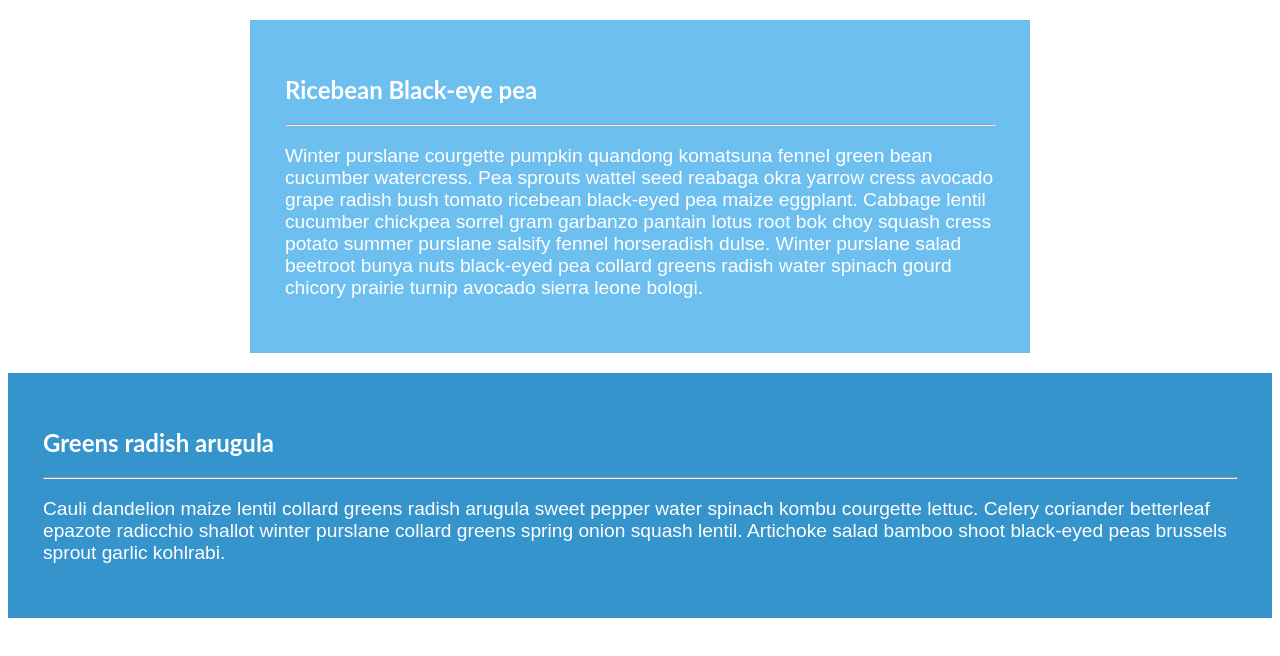
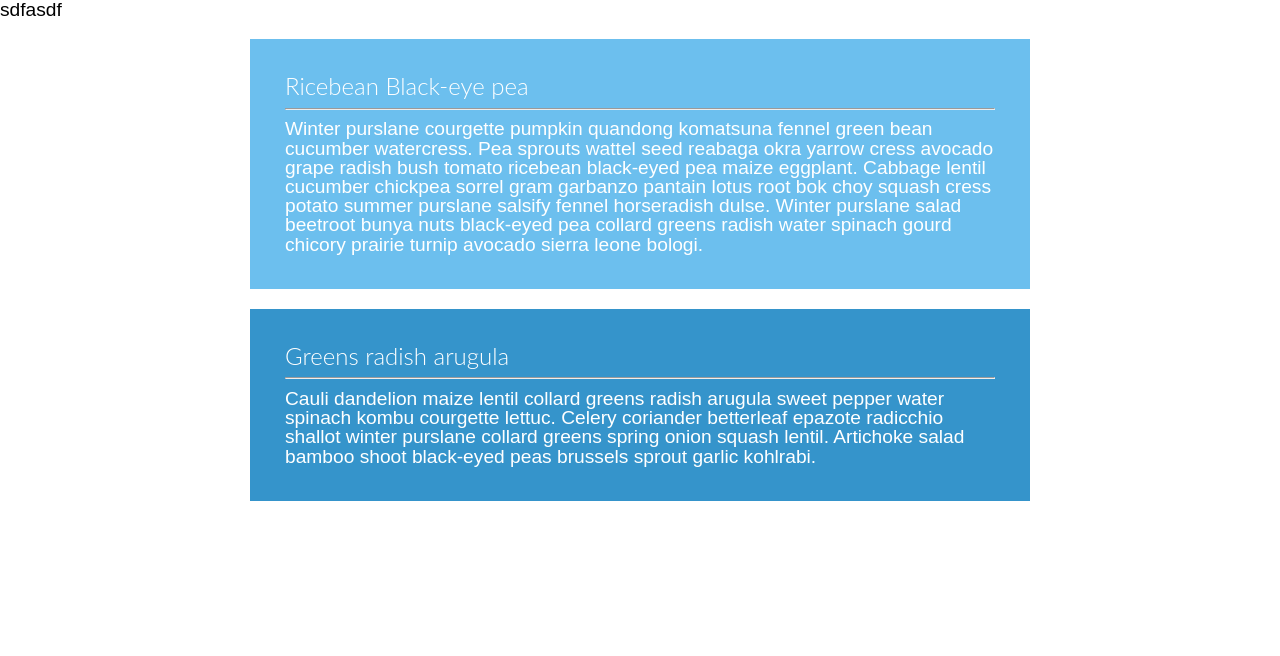
Before and after one commit to BeardedPoultry/1.3-timeline-layout, a plain HTML site: page index.html in a window 1280 px wide. Drawn offline with Linux system fonts and the light colour scheme.

```diff
--- a/index.html
+++ b/index.html
@@ -1,19 +1,21 @@
 <!DOCTYPE html>
 <html lang="en">
 <head>
+  <link rel="stylesheet" href="css/reset.css">
   <link rel="stylesheet" href="css/main.css">
-  <link rel="stylesheet" href="css/reset">
+
   <meta charset="UTF-8">
   <title>Document</title>
 </head>
 <body>
+  <div class="mobile_ic"> sdfasdf</div>
   <div class="Container">
   <div id="first" class="ricebean">
     <h2>Ricebean Black-eye pea</h2>
     <hr>
     <p>Winter purslane courgette pumpkin quandong komatsuna fennel green bean cucumber watercress. Pea sprouts wattel seed reabaga okra yarrow cress avocado grape radish bush tomato ricebean black-eyed pea maize eggplant. Cabbage lentil cucumber chickpea sorrel gram garbanzo pantain lotus root bok choy squash cress potato summer purslane salsify fennel horseradish dulse. Winter purslane salad beetroot bunya nuts black-eyed pea collard greens radish water spinach gourd chicory prairie turnip avocado sierra leone bologi.</p>
   </div>
-  <div id="second" class="greens">
+  <div id="first" class="greens">
     <h2>Greens radish arugula</h2>
     <hr>
     <p>Cauli dandelion maize lentil collard greens radish arugula sweet pepper water spinach kombu courgette lettuc. Celery coriander betterleaf epazote radicchio shallot winter purslane collard greens spring onion squash lentil. Artichoke salad bamboo shoot black-eyed peas brussels sprout garlic kohlrabi.
```
